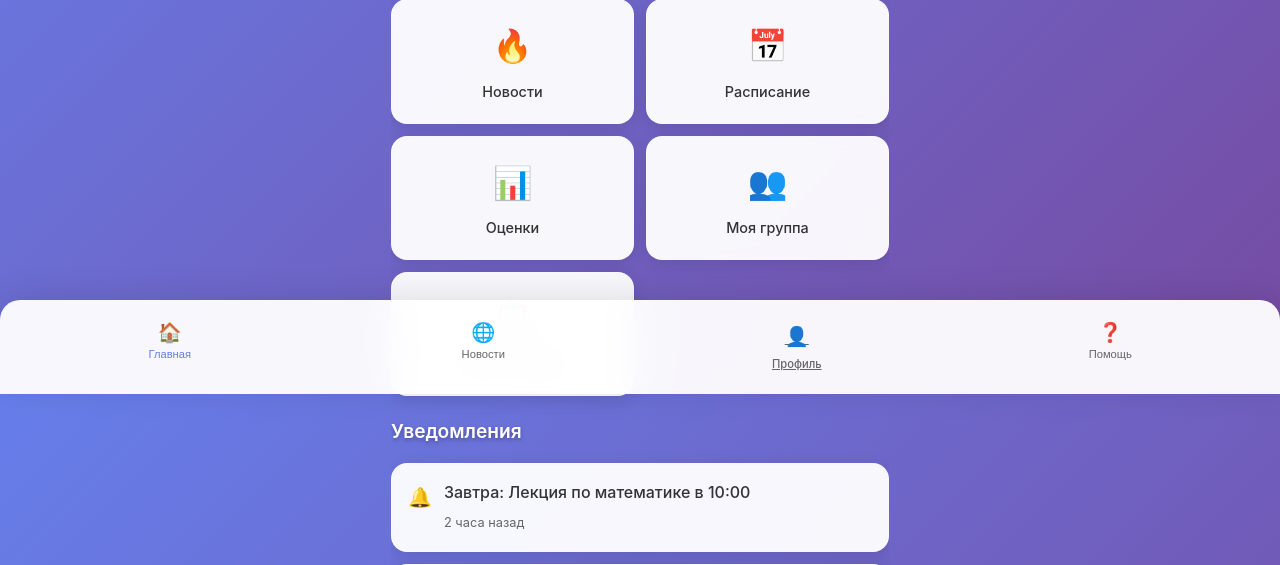
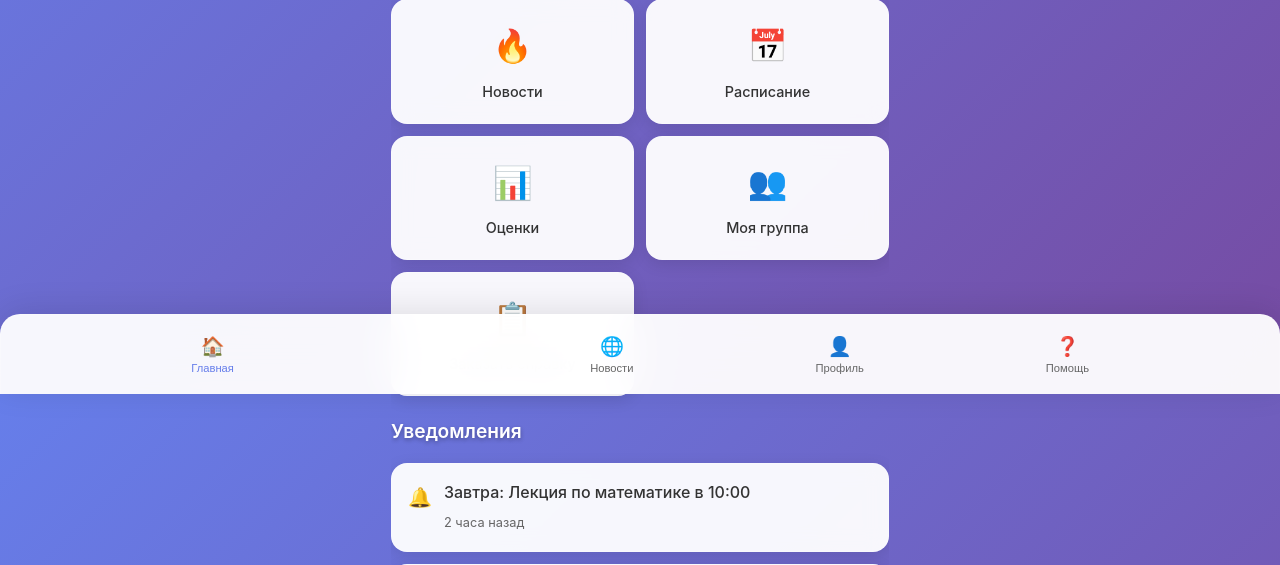
Before and after one commit to Adopten123/lisp_team_or_envelope_team, a Django app: page / in a window 1280 px wide. Shown: the part 406-971 px from the top of the page. Run offline with Django 5.2, Linux system fonts and the light colour scheme; some libraries are stand-ins or nearby versions.

Commit message:
link-reset for a

```diff
--- a/main/templates/main/menu/nav_menu.html
+++ b/main/templates/main/menu/nav_menu.html
@@ -9,9 +9,11 @@
         <span class="nav-icon">🌐</span>
         <span class="nav-text">Новости</span>
     </button>
-     <a href="{% url 'profile_view' %}" class="nav-item" data-page="profile">
-        <span class="nav-icon">👤</span>
-        <span class="nav-text">Профиль</span>
+    <a href="{% url 'profile_view' %}" class="link-reset" data-page="profile">
+        <button class="nav-item" data-page="profile">
+            <span class="nav-icon">👤</span>
+            <span class="nav-text">Профиль</span>
+        </button>
     </a>
     <button class="nav-item" data-page="help">
         <span class="nav-icon">❓</span>
```
